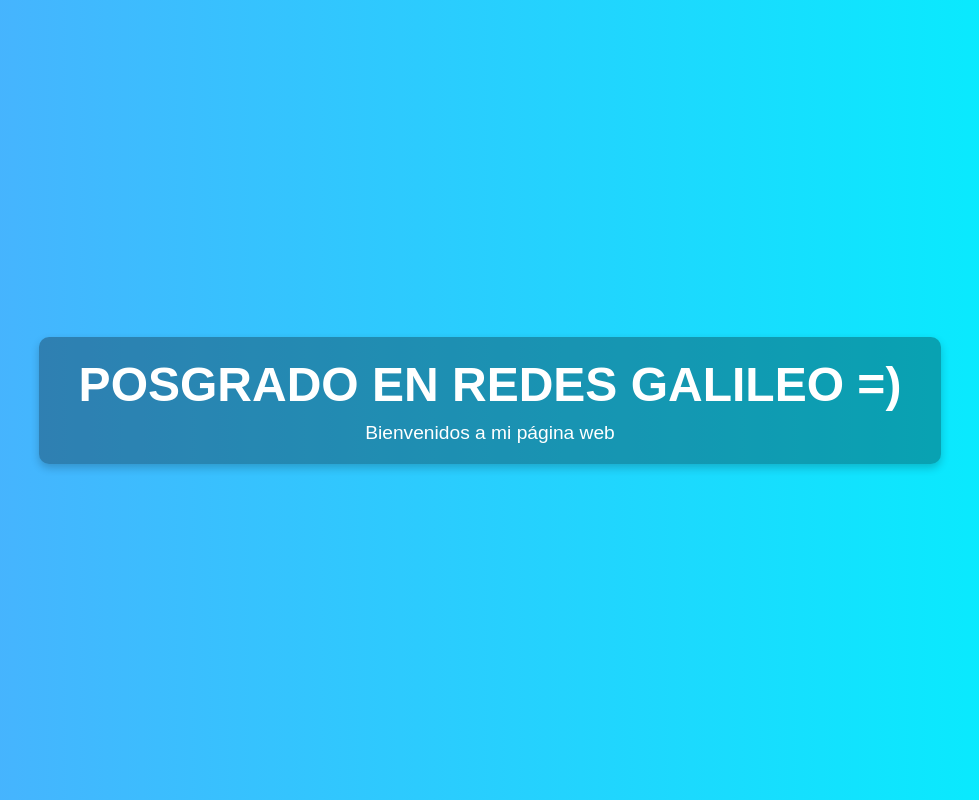
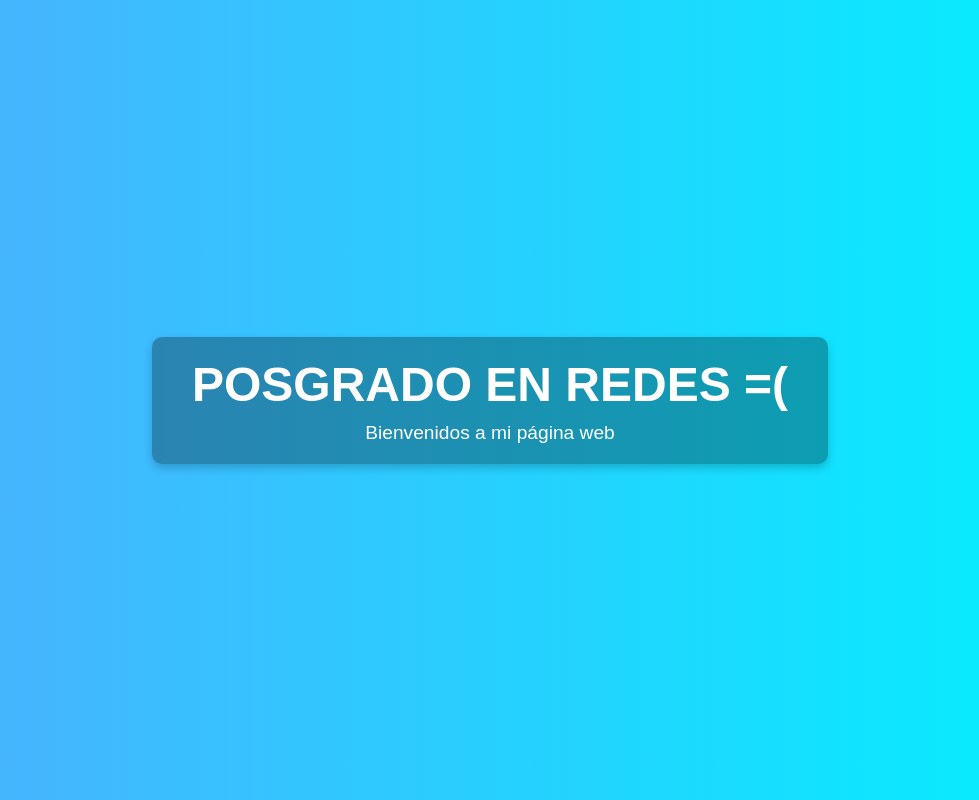
Before and after one commit to eduardturckheim/proyects, a plain HTML site: page index.html in a window 1280 px wide. Shown: the whole page, without its empty margins (150-1129 px from the left). Drawn offline with Linux system fonts and the light colour scheme.

Commit message:
Update index.html

```diff
--- a/index.html
+++ b/index.html
@@ -34,7 +34,7 @@
 </head>
 <body>
     <div class="container">
-        <h1>POSGRADO EN REDES GALILEO  =) </h1>
+        <h1>POSGRADO EN REDES  =( </h1>
         <p>Bienvenidos a mi página web</p>
     </div>
 </body>
```
